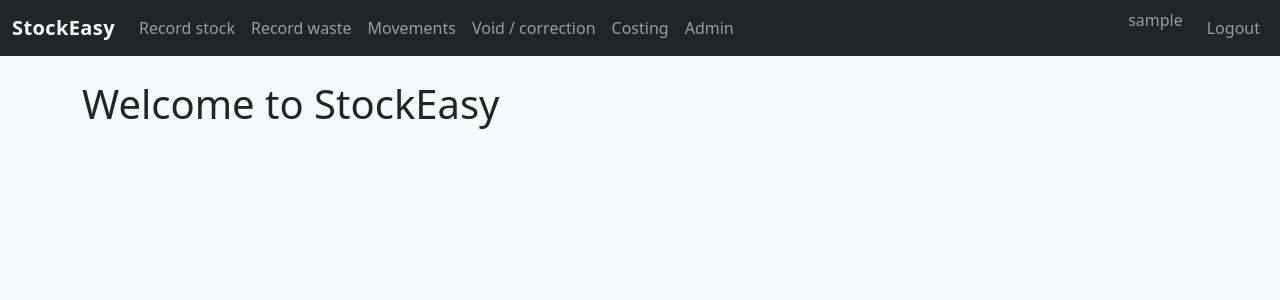
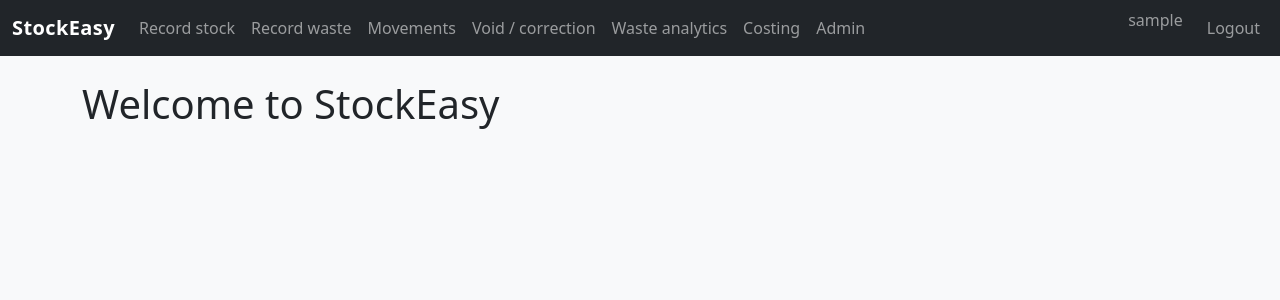
Before and after one commit to Marcoderinaldis/StockEasy, a Django app: page / in a window 1280 px wide. Shown: the top 300 px of the page. Run offline with Django 5.2, Linux system fonts and the light colour scheme; the visitor is signed in with stand-in values (Sample User, id 1); some libraries are stand-ins or nearby versions.

Commit message:
F13: add manager-only Waste analytics nav link

```diff
--- a/templates/_navbar.html
+++ b/templates/_navbar.html
@@ -22,6 +22,9 @@
         {% if user.is_manager %}
         <li class="nav-item">
           <a class="nav-link" href="{% url 'inventory:void_dashboard' %}">Void / correction</a>
+        </li>
+        <li class="nav-item">
+          <a class="nav-link" href="{% url 'waste:valued_waste_analytics' %}">Waste analytics</a>
         </li>
         {% endif %}
         <li class="nav-item">
```
